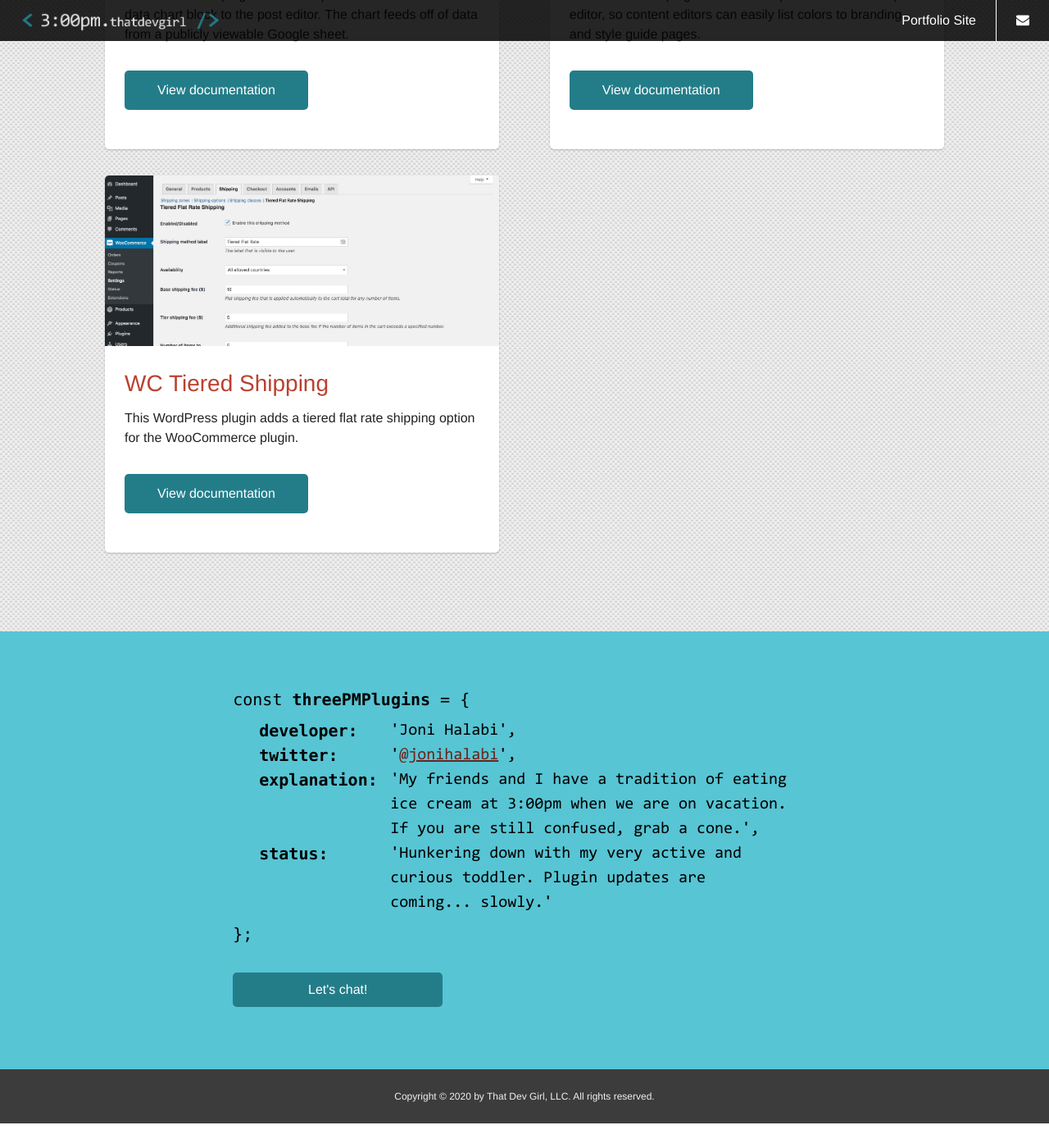
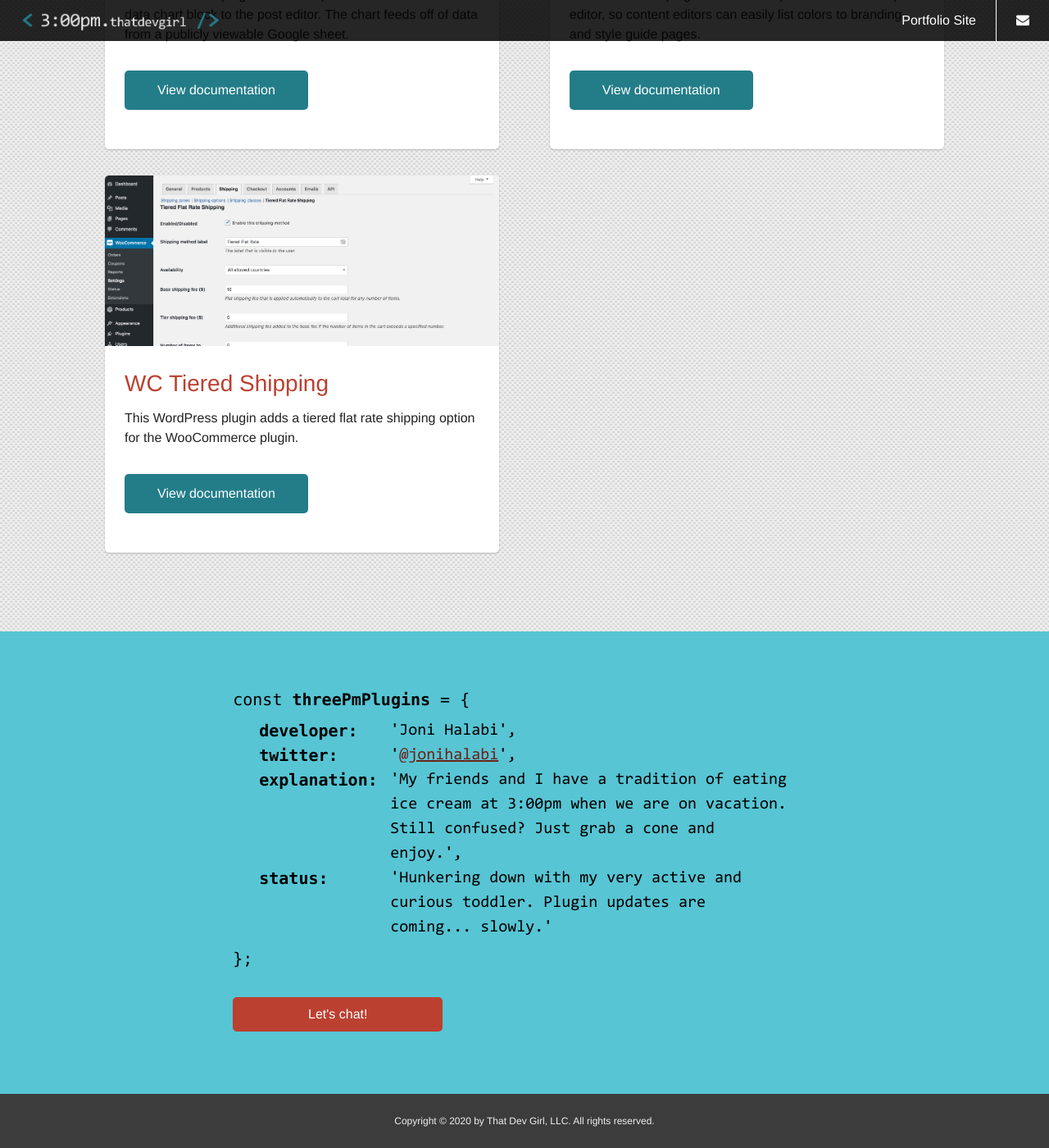
Before and after one commit to That-Dev-Girl-Archives/threepm.thatdevgirl.com, a Jekyll site: the page built from index.md, in a window 1280 px wide and 1400 px high, scrolled down 826 px. Shown: the whole window at 82% size. Built offline with Jekyll 4.4.1, drawn with Linux system fonts in a browser that asks for light colours; before the commit the page ends 2196 px from its top, so only the background shows below that.

Commit message:
updating code section

```diff
--- a/_includes/block-code.html
+++ b/_includes/block-code.html
@@ -1,6 +1,6 @@
 <section id="code" aria-label="Code block">
   <div class="code__div">
-    <p>const <strong>threePMPlugins</strong> = {</p>
+    <p>const <strong>threePmPlugins</strong> = {</p>
 
     <dl class="code__dl">
       <dt>developer:</dt>
@@ -10,7 +10,7 @@
       <dd>'<a href="https://twitter.com/jonihalabi">@jonihalabi</a>',</dd>
 
       <dt>explanation:</dt>
-      <dd>'My friends and I have a tradition of eating ice cream at 3:00pm when we are on vacation. If you are still confused, grab a cone.',
+      <dd>'My friends and I have a tradition of eating ice cream at 3:00pm when we are on vacation. Still confused? Just grab a cone and enjoy.',
 
       <dt>status:</dt>
       <dd>'Hunkering down with my very active and curious toddler. Plugin updates are coming... slowly.'</dd>
@@ -18,7 +18,7 @@
 
     <p>};</p>
 
-    <a href="mailto:her@thatdevgirl.com" class="btn primary">Let's chat!</a>
+    <a href="mailto:her@thatdevgirl.com" class="btn chat">Let's chat!</a>
   </div>
 
   <br>
--- a/_sass/components/_block-code.scss
+++ b/_sass/components/_block-code.scss
@@ -30,7 +30,7 @@
     }
   }
 
-	.btn.primary {
+	.btn {
 		font-size: 1rem;
 		font-weight: 300;
 		margin-top: 2rem;
--- a/_sass/components/_button.scss
+++ b/_sass/components/_button.scss
@@ -42,7 +42,8 @@
    * Donation CTA buttons.
    */
 
-  &.donate {
+  &.donate,
+  &.chat {
     background: $red;
     color: $white;
 
```
